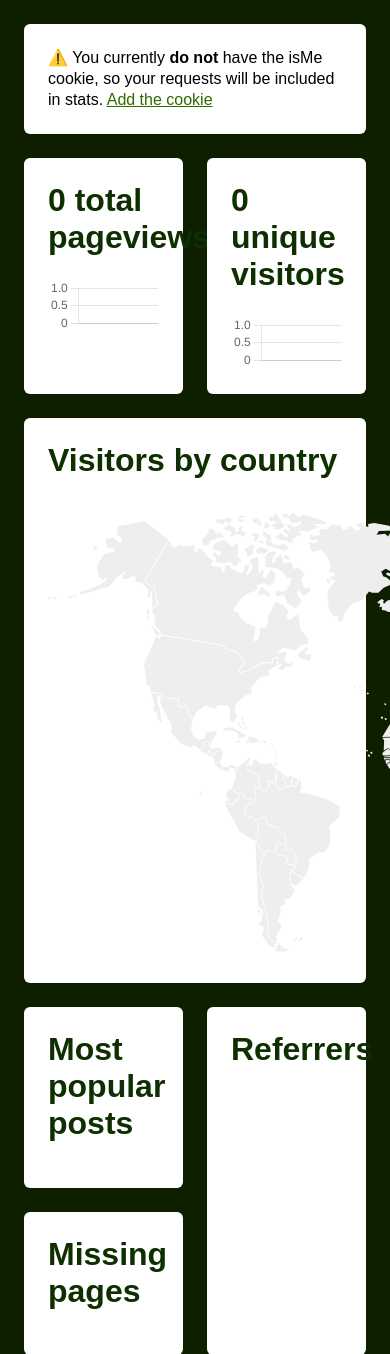
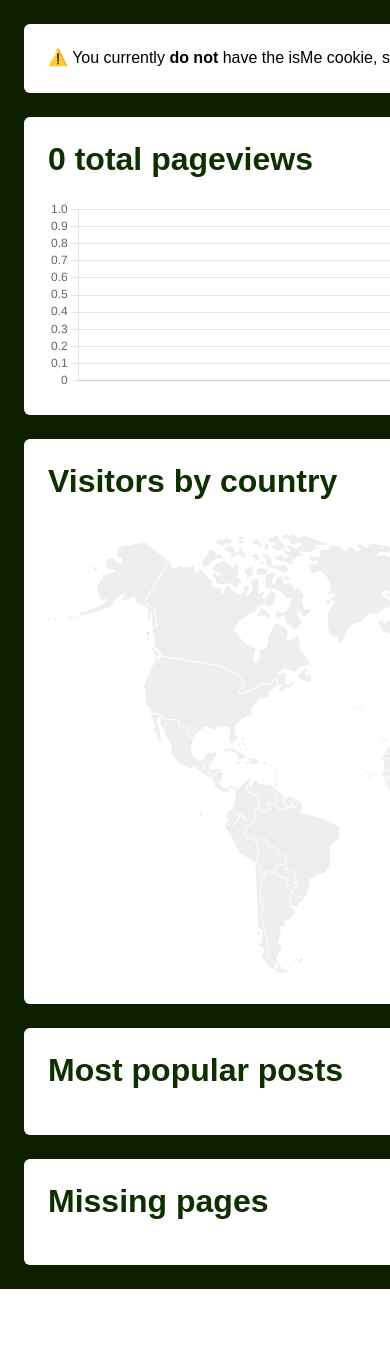
Before and after one commit to alexwlchan/analytics.alexwlchan.net, a Flask app: page /dashboard/ in a window 390 px wide; the page is wider, and only the part inside the window is pictured. Shown: the top 1354 px of that part. After the commit the page ends 1289 px from the top of that part, so only its background shows below. Run offline with Flask 3, Linux system fonts and the light colour scheme; data that the repository does not hold is empty.

Commit message:
try to make the styles nicer on mobile

```diff
--- a/static/style.css
+++ b/static/style.css
@@ -12,6 +12,12 @@ main {
   display: grid;
   grid-gap: 1.5em;
   grid-template-columns: repeat(2, minmax(0, 1fr));
+}
+
+@media screen and (max-width: 500px) {
+  main {
+    grid-template-columns: auto;
+  }
 }
 
 .chart, section {
@@ -62,6 +68,12 @@ code {
   grid-template-columns: auto auto;
 }
 
+@media screen and (max-width: 500px) {
+  .world_info {
+    grid-template-columns: auto;
+  }
+}
+
 .world_info table {
   margin-top: auto;
   margin-bottom: auto;
```
